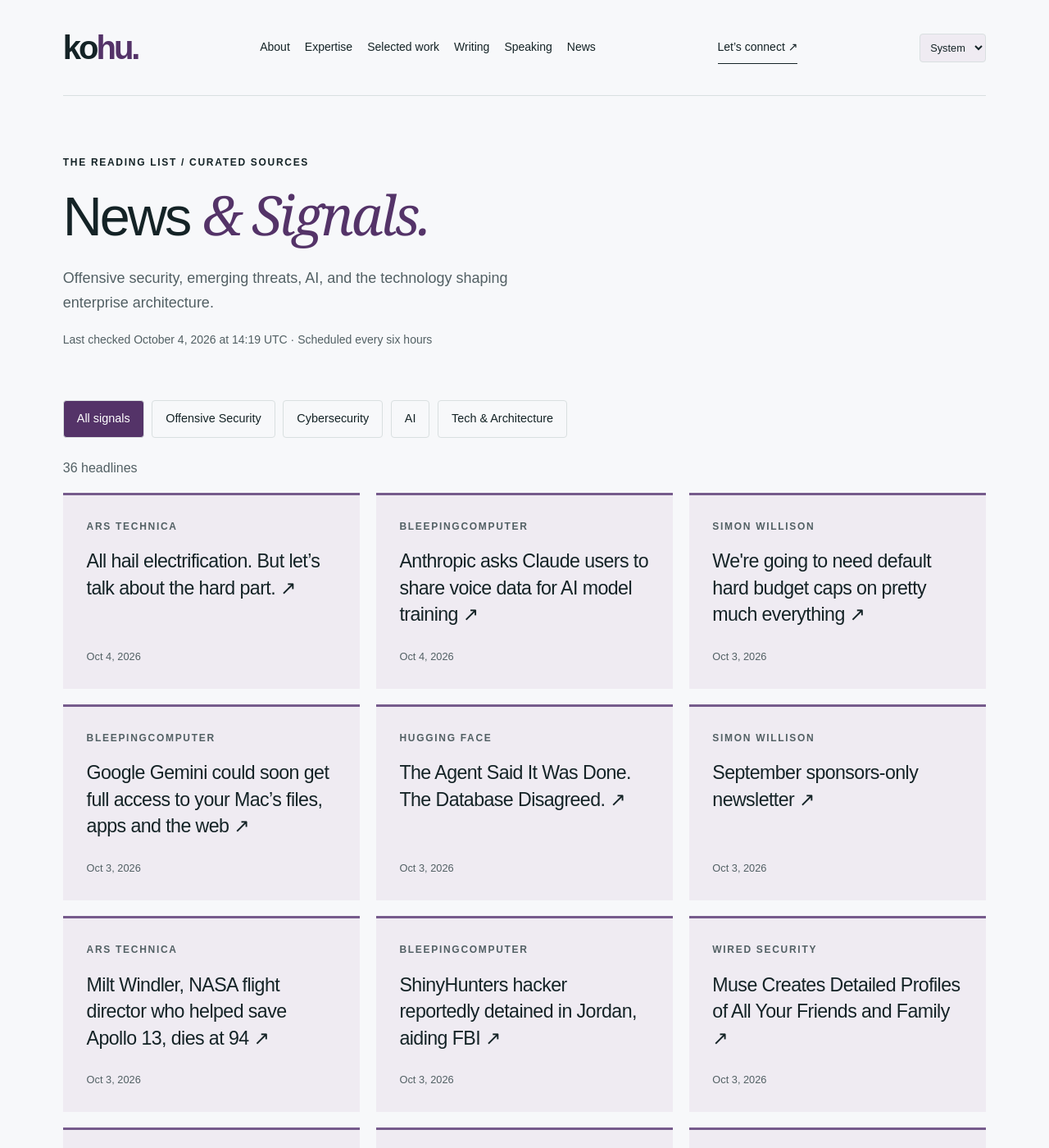
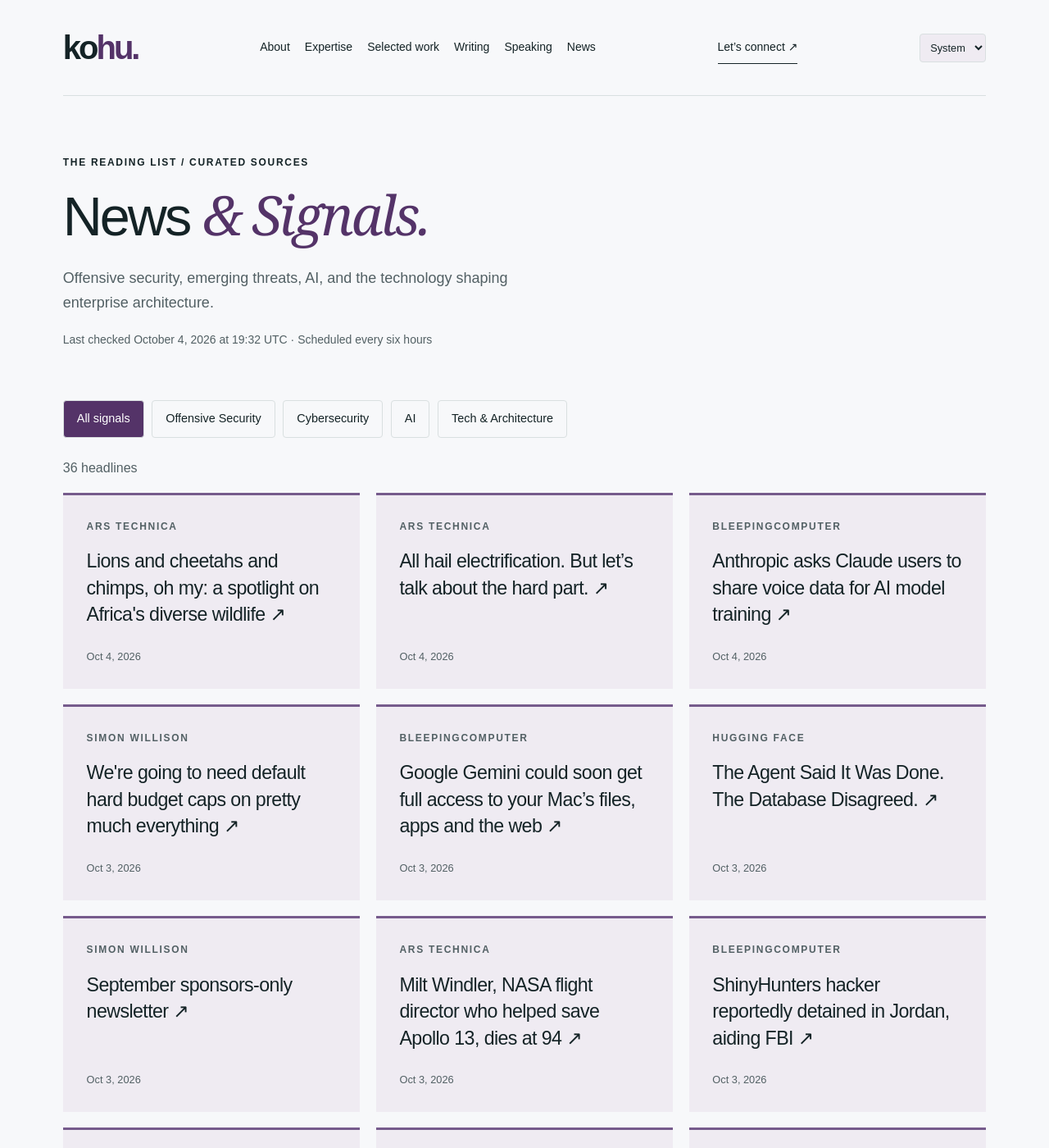
Before and after one commit to hntk/hntk.github.io, a Jekyll site: the page built from news/index.html, in a window 1280 px wide and 1400 px high. Shown: the whole window at 82% size. Built offline with Jekyll 4.4.1, drawn with Linux system fonts in a browser that asks for light colours; part of the change alters nothing that is shown; some of the changed text lies outside the part shown.

Commit message:
Refresh News and Signals

```diff
--- a/_data/news.json
+++ b/_data/news.json
@@ -1,6 +1,14 @@
 {
-  "updated": "2026-10-04T14:19:23.369258+00:00",
+  "updated": "2026-10-04T19:32:38.412047+00:00",
   "items": [
+    {
+      "title": "Lions and cheetahs and chimps, oh my: a spotlight on Africa's diverse wildlife",
+      "url": "https://arstechnica.com/science/2026/10/lions-and-cheetahs-and-chimps-oh-my-a-spotlight-on-africas-diverse-wildlife/",
+      "published": "2026-10-04T15:34:14+00:00",
+      "source": "Ars Technica",
+      "source_id": "ars-technica",
+      "category": "tech-architecture"
+    },
     {
       "title": "All hail electrification. But let’s talk about the hard part.",
       "url": "https://arstechnica.com/science/2026/10/all-hail-electrification-but-lets-talk-about-the-hard-part/",
@@ -72,14 +80,6 @@
       "source": "WIRED Security",
       "source_id": "wired",
       "category": "cybersecurity"
-    },
-    {
-      "title": "The dawn of the age of the exoskeleton",
-      "url": "https://arstechnica.com/science/2026/10/the-dawn-of-the-age-of-the-exoskeleton/",
-      "published": "2026-10-03T11:15:33+00:00",
-      "source": "Ars Technica",
-      "source_id": "ars-technica",
-      "category": "tech-architecture"
     },
     {
       "title": "Rex's Dino Store",
@@ -295,79 +295,79 @@
       "id": "ars-technica",
       "name": "Ars Technica",
       "status": "ok",
-      "last_success": "2026-10-04T14:19:23.369258+00:00"
+      "last_success": "2026-10-04T19:32:38.412047+00:00"
     },
     {
       "id": "bleepingcomputer",
       "name": "BleepingComputer",
       "status": "ok",
-      "last_success": "2026-10-04T14:19:23.369258+00:00"
+      "last_success": "2026-10-04T19:32:38.412047+00:00"
     },
     {
       "id": "cloudflare",
       "name": "Cloudflare",
       "status": "ok",
-      "last_success": "2026-10-04T14:19:23.369258+00:00"
+      "last_success": "2026-10-04T19:32:38.412047+00:00"
     },
     {
       "id": "dark-reading",
       "name": "Dark Reading",
       "status": "ok",
-      "last_success": "2026-10-04T14:19:23.369258+00:00"
+      "last_success": "2026-10-04T19:32:38.412047+00:00"
     },
     {
       "id": "hugging-face",
       "name": "Hugging Face",
       "status": "ok",
-      "last_success": "2026-10-04T14:19:23.369258+00:00"
+      "last_success": "2026-10-04T19:32:38.412047+00:00"
     },
     {
       "id": "microsoft-research",
       "name": "Microsoft Research",
       "status": "ok",
-      "last_success": "2026-10-04T14:19:23.369258+00:00"
+      "last_success": "2026-10-04T19:32:38.412047+00:00"
     },
     {
       "id": "nvidia",
       "name": "NVIDIA",
       "status": "ok",
-      "last_success": "2026-10-04T14:19:23.369258+00:00"
+      "last_success": "2026-10-04T19:32:38.412047+00:00"
     },
     {
       "id": "portswigger",
       "name": "PortSwigger Research",
       "status": "ok",
-      "last_success": "2026-10-04T14:19:23.369258+00:00"
+      "last_success": "2026-10-04T19:32:38.412047+00:00"
     },
     {
       "id": "schneier",
       "name": "Schneier on Security",
       "status": "ok",
-      "last_success": "2026-10-04T14:19:23.369258+00:00"
+      "last_success": "2026-10-04T19:32:38.412047+00:00"
     },
     {
       "id": "simon-willison",
       "name": "Simon Willison",
       "status": "ok",
-      "last_success": "2026-10-04T14:19:23.369258+00:00"
+      "last_success": "2026-10-04T19:32:38.412047+00:00"
     },
     {
       "id": "specterops",
       "name": "SpecterOps",
       "status": "ok",
-      "last_success": "2026-10-04T14:19:23.369258+00:00"
+      "last_success": "2026-10-04T19:32:38.412047+00:00"
     },
     {
       "id": "trail-of-bits",
       "name": "Trail of Bits",
       "status": "ok",
-      "last_success": "2026-10-04T14:19:23.369258+00:00"
+      "last_success": "2026-10-04T19:32:38.412047+00:00"
     },
     {
       "id": "wired",
       "name": "WIRED Security",
       "status": "ok",
-      "last_success": "2026-10-04T14:19:23.369258+00:00"
+      "last_success": "2026-10-04T19:32:38.412047+00:00"
     }
   ]
 }
```
